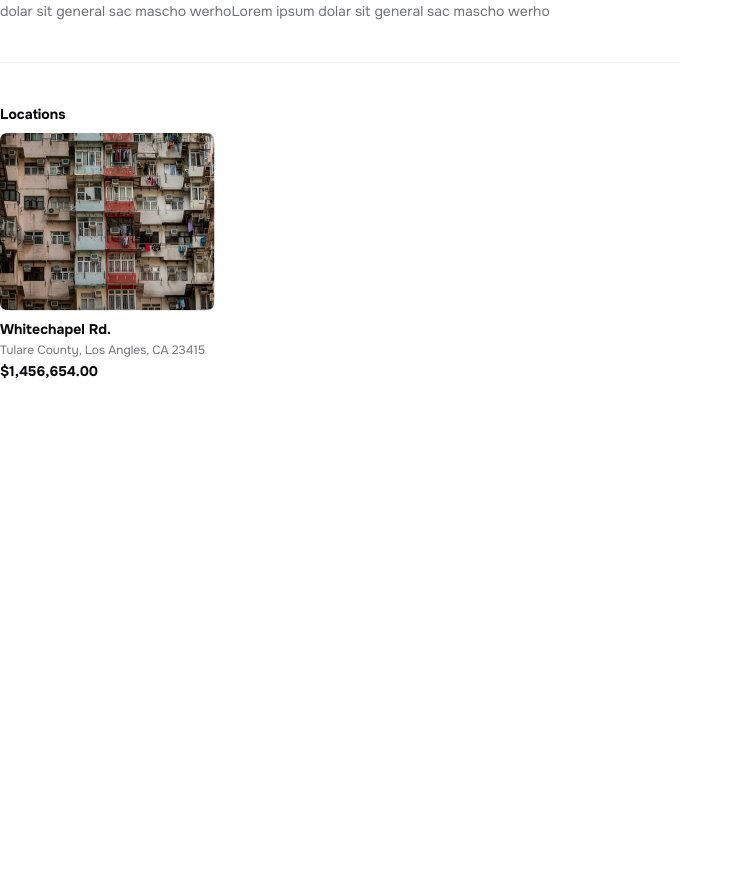
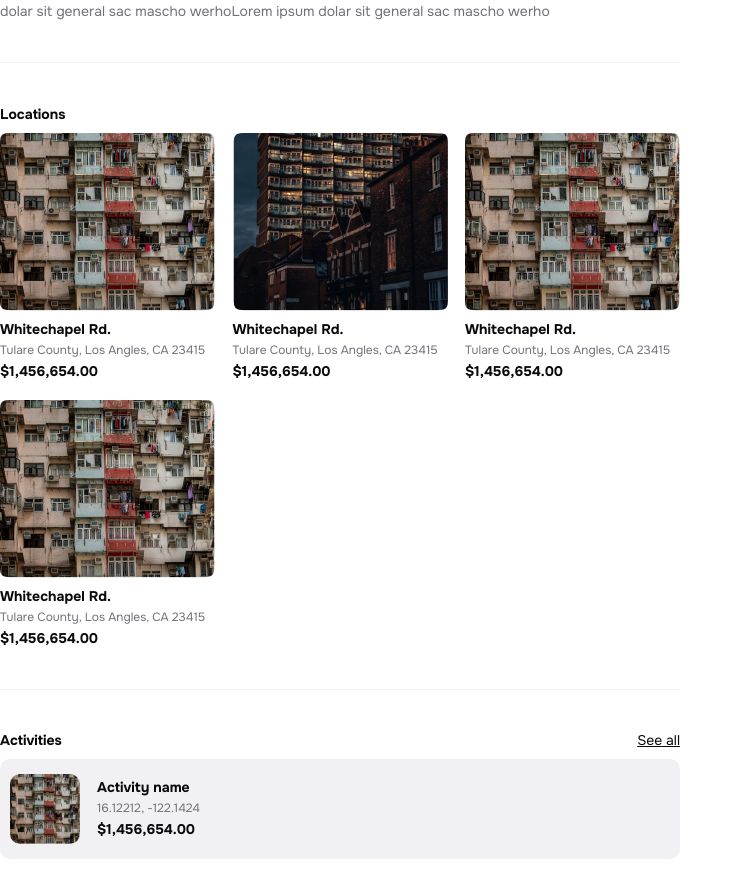
Before and after one commit to shakil-devcraft/disastersi, a React (Vite) app: page /Incidents/TaskE in a window 1280 px wide. Shown: the part 481-1363 px from the top of the page, without its empty margins (0-743 px from the left). Before the commit the page ends 886 px from the top, so only its background shows below. Built offline with nearby package versions, Linux system fonts and the light colour scheme.

Commit message:
Now Tasks E page 70% completed

```diff
--- a/src/Components/pages/Incidents/TaskE.jsx
+++ b/src/Components/pages/Incidents/TaskE.jsx
@@ -1,3 +1,4 @@
+import { tasksE } from "../../../api";
 import Contianer from "../../share/Contianer";
 import NavbarSecond from "../../share/NavbarSecond";
 
@@ -38,12 +39,39 @@ const TaskE = () => {
                         <div className="space-y-2">
                             <p className="text-t-primary text-sm font-bold leading-[22px]">Locations</p>
                             <div className="grid grid-cols-1 md:grid-cols-3 gap-[17.5px]">
-                                <div className="space-y-2">
-                                    <img src="/location.png" alt="" />
-                                    <div>
-                                        <h4 className="text-t-primary text-sm font-bold leading-[21px]">Whitechapel Rd.</h4>
-                                        <p className="text-t-secondary text-xs font-normal leading-[21px]">Tulare County,  Los Angles, CA 23415</p>
-                                        <h4 className="text-t-primary text-sm font-bold leading-[21px]">$1,456,654.00</h4>
+                                    {
+                                        tasksE?.map(({img, title, location, amount}, idx) => (
+                                            <div key={idx} className="space-y-2">
+                                                    <img src={img} alt="" />
+                                                    <div>
+                                                        <h4 className="text-t-primary text-sm font-bold leading-[21px]">{title}</h4>
+                                                        <p className="text-t-secondary text-xs font-normal leading-[21px]">{location}</p>
+                                                        <h4 className="text-t-primary text-sm font-bold leading-[21px]">{amount}</h4>
+                                                    </div>
+                                            </div>
+                                        ))
+                                    }
+                            </div>
+                        </div>
+
+
+                        {/* divide */}
+                        <div className="w-full bg-b-secondary h-[1px] my-10"></div>
+
+                        <div>
+                            <div className="flex justify-between">
+                                <h4 className="text-t-primary text-sm font-bold leading-[21px]">Activities</h4>
+                                <button className="text-t-primary text-sm font-normal underline leading-[21px]">See all</button>
+                            </div>
+                            <div className="space-y-[15px]">
+                                <div className="bg-b-secondary rounded-[10px] mt-2">
+                                    <div className="flex justify-start items-center gap-[17px] py-[15px] px-[10px]">
+                                        <img className="size-[70px] rounded-[10px]" src="/location.png" alt="" />
+                                        <div>
+                                            <h4 className="text-t-primary text-sm font-bold leading-[21px]">Activity name</h4>
+                                            <p className="text-t-secondary text-xs font-normal leading-[21px]">16.12212, -122.1424</p>
+                                            <h4 className="text-t-primary text-sm font-bold leading-[21px]">$1,456,654.00</h4>
+                                        </div>
                                     </div>
                                 </div>
                             </div>
--- a/src/api/index.js
+++ b/src/api/index.js
@@ -105,3 +105,32 @@ export const tasksB = [
     { id: 18, title: "Volcanic Eruption", img: "/incident (16).png" },
     { id: 19, title: "Wildfire", img: "/incident (11).png" },
 ];
+
+
+// tasks E cards
+export const tasksE = [
+    {
+        img: "/location.png",
+        title: "Whitechapel Rd.",
+        location: "Tulare County,  Los Angles, CA 23415",
+        amount: "$1,456,654.00"
+    },
+    {
+        img: "/location1.png",
+        title: "Whitechapel Rd.",
+        location: "Tulare County,  Los Angles, CA 23415",
+        amount: "$1,456,654.00"
+    },
+    {
+        img: "/location.png",
+        title: "Whitechapel Rd.",
+        location: "Tulare County,  Los Angles, CA 23415",
+        amount: "$1,456,654.00"
+    },
+    {
+        img: "/location.png",
+        title: "Whitechapel Rd.",
+        location: "Tulare County,  Los Angles, CA 23415",
+        amount: "$1,456,654.00"
+    },
+];
```
